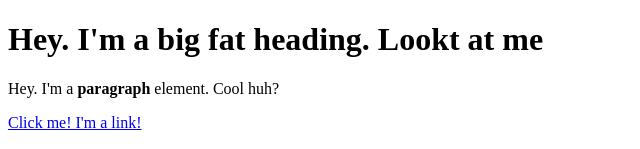
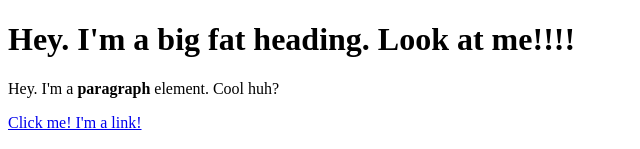
Before and after one commit to stevenyu615/cartoon-hero, a plain HTML site: page test.html in a window 1280 px wide. Shown: the top 149 px of the page, without its empty margins (0-640 px from the left). Drawn offline with Linux system fonts and the light colour scheme.

Commit message:
Look at me

```diff
--- a/test.html
+++ b/test.html
@@ -4,7 +4,7 @@
 	<title>Test page</title>
 </head>
 <body>
-	<h1>Hey. I'm a big fat heading. Lookt at me</h1>
+	<h1>Hey. I'm a big fat heading. Look at me!!!!</h1>
 	<p>Hey. I'm a <b>paragraph</b> element. Cool huh?</p>
 	<a href="https://google.com" target="_blank" title="Let's go to Google">Click me! I'm a link!</a>
 	<p>My name is:<br>
```
